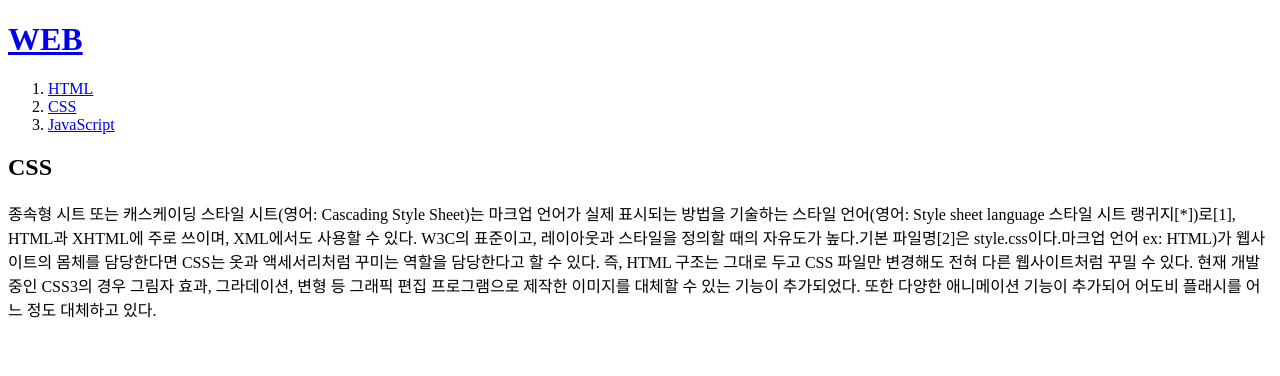
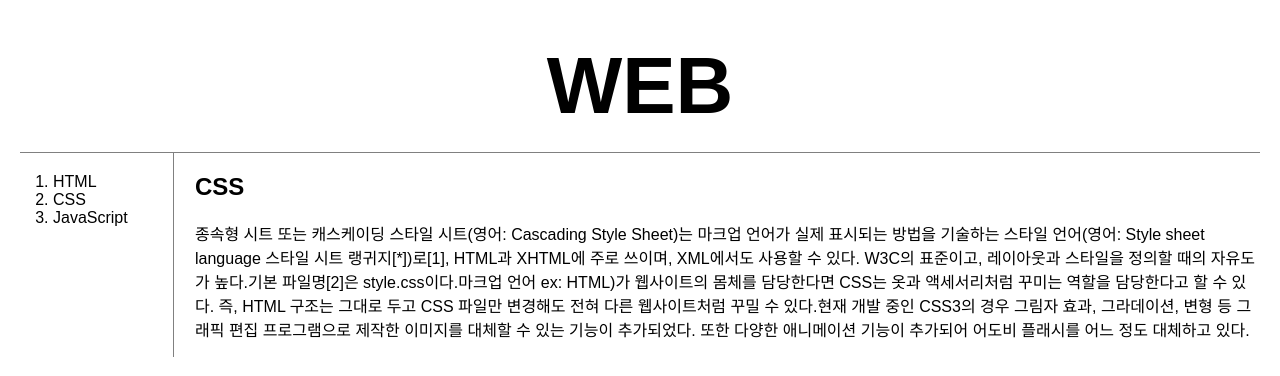
Before and after one commit to Bogmaw/FirstBogmawWebsite, a plain HTML site: page 2.html in a window 1280 px wide. Drawn offline with Linux system fonts and the light colour scheme.

Commit message:
Add files via upload

```diff
--- a/2.html
+++ b/2.html
@@ -3,19 +3,56 @@
 <head>
     <title>CSS</title>
     <meta charset="utf-8">
+    <style>
+        body{
+            margin: 20px;
+        }
+        a{
+            color: black;
+            text-decoration: none;
+        }
+        h1{
+            font-size: 60pt;
+            text-align: center;
+            font-family: Arial, Helvetica, sans-serif;
+            border-bottom: 1px solid gray;
+            margin: 0px;
+            padding: 20px;
+        }
+        ol{
+            border-right: 1px solid gray;
+            width: 100px;
+            margin: 0px;
+            padding: 20px;
+        }
+        #grid{
+            display: grid;
+            grid-template-columns: 150px 1fr;
+        }
+        #grid ol{
+            padding-left: 33px;
+        }
+        #article{
+            padding-left: 25px;
+        }
+    </style>
 </head>
 
-<body>
+<body style="font-family: Arial, Helvetica, sans-serif;">
     <h1><a href="index.html">WEB</a></h1>
+    <div id="grid">
         <ol>
             <li><a href="1.html">HTML</a></li>
-        <li><a href="2.html">CSS</a></li>
+            <li><a href="2.html">CSS</a>
+            </li>
             <li><a href="3.html">JavaScript</a></li>
         </ol>
+        <div id=article>
             <h2>CSS</h2>
             <p>
-        종속형 시트 또는 캐스케이딩 스타일 시트(영어: Cascading Style Sheet)는 마크업 언어가 실제 표시되는 방법을 기술하는 스타일 언어(영어: Style sheet language 스타일 시트 랭귀지[*])로[1], HTML과 XHTML에 주로 쓰이며, XML에서도 사용할 수 있다. W3C의 표준이고, 레이아웃과 스타일을 정의할 때의 자유도가 높다.기본 파일명[2]은 style.css이다.마크업 언어 ex: HTML)가 웹사이트의 몸체를 담당한다면 CSS는 옷과 액세서리처럼 꾸미는 역할을 담당한다고 할 수 있다. 즉, HTML 구조는 그대로 두고 CSS 파일만 변경해도 전혀 다른 웹사이트처럼 꾸밀 수 있다.
-        현재 개발 중인 CSS3의 경우 그림자 효과, 그라데이션, 변형 등 그래픽 편집 프로그램으로 제작한 이미지를 대체할 수 있는 기능이 추가되었다. 또한 다양한 애니메이션 기능이 추가되어 어도비 플래시를 어느 정도 대체하고 있다.
+                종속형 시트 또는 캐스케이딩 스타일 시트(영어: Cascading Style Sheet)는 마크업 언어가 실제 표시되는 방법을 기술하는 스타일 언어(영어: Style sheet language 스타일 시트 랭귀지[*])로[1], HTML과 XHTML에 주로 쓰이며, XML에서도 사용할 수 있다. W3C의 표준이고, 레이아웃과 스타일을 정의할 때의 자유도가 높다.기본 파일명[2]은 style.css이다.마크업 언어 ex: HTML)가 웹사이트의 몸체를 담당한다면 CSS는 옷과 액세서리처럼 꾸미는 역할을 담당한다고 할 수 있다. 즉, HTML 구조는 그대로 두고 CSS 파일만 변경해도 전혀 다른 웹사이트처럼 꾸밀 수 있다.현재 개발 중인 CSS3의 경우 그림자 효과, 그라데이션, 변형 등 그래픽 편집 프로그램으로 제작한 이미지를 대체할 수 있는 기능이 추가되었다. 또한 다양한 애니메이션 기능이 추가되어 어도비 플래시를 어느 정도 대체하고 있다.
             </p>
+        </div>
+    </div>
 </body>
 </html>
```
Lines whose indentation alone changed are shown as unchanged.
